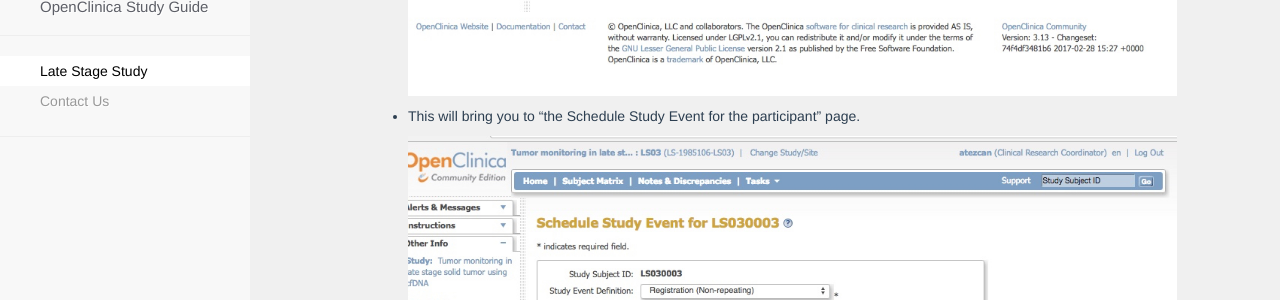
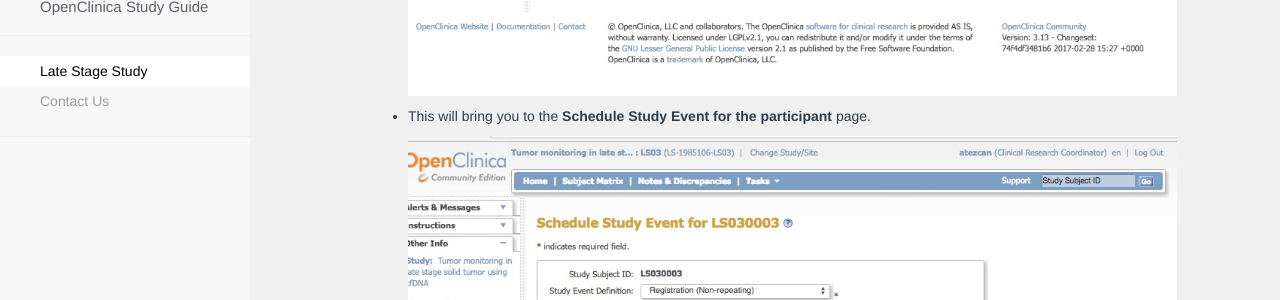
Before and after one commit to lexentbio/openclinica-docs, a Jekyll site: the page built from index.md, in a window 1280 px wide and 900 px high, scrolled down 6475 px. Shown: the part 152-452 px from the top of the window. Built offline with Jekyll 4.4.1, drawn with Linux system fonts in a browser that asks for light colours; nearby versions of some CDN libraries.

```diff
--- a/_late_stage_study_steps/completing-case-report-forms.markdown
+++ b/_late_stage_study_steps/completing-case-report-forms.markdown
@@ -14,7 +14,7 @@ position: 4
 
   ![select reg - 1-ac77d9.jpg](/uploads/select%20reg%20-%201-ac77d9.jpg)
 
-* This will bring you to “the Schedule Study Event for the participant” page.
+* This will bring you to the **Schedule Study Event for the participant** page.
 
   ![proceed to enter data - 1.jpg](/uploads/proceed%20to%20enter%20data%20-%201.jpg)
 
```
